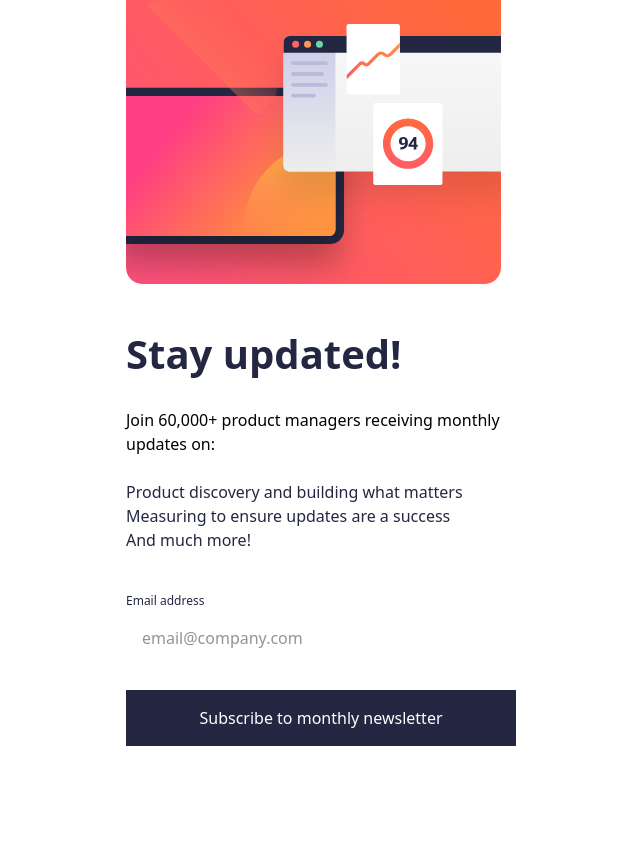
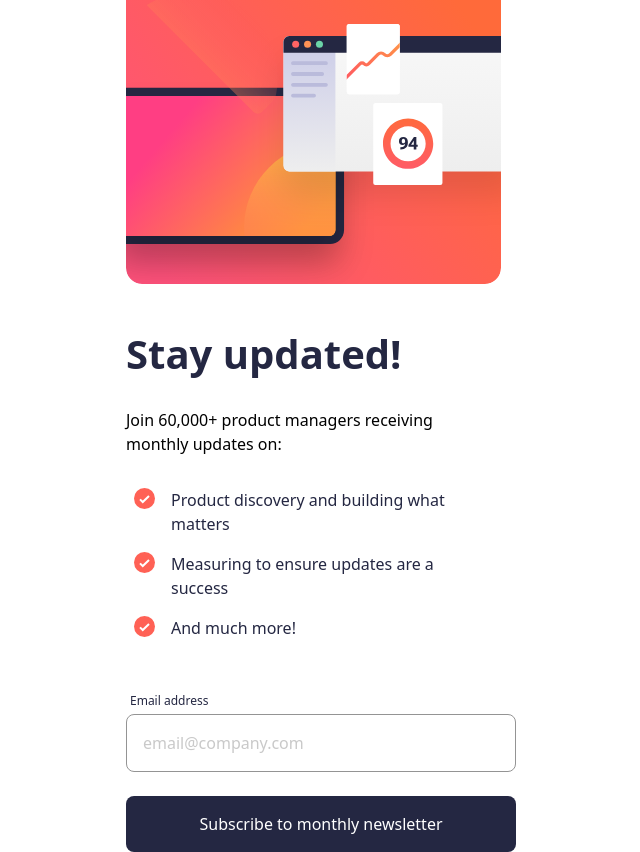
Before and after one commit to NarelaCamara/newsletter-sign-up-with-success-message, a React (Vite) app: page / in a window 1280 px wide. Shown: the whole page, without its empty margins (319-959 px from the left). Before the commit the page ends 800 px from the top, so only its background shows below. Built offline with nearby package versions, Linux system fonts and the light colour scheme.

Commit message:
feat: maketado

```diff
--- a/src/App.tsx
+++ b/src/App.tsx
@@ -1,5 +1,7 @@
 import "./App.css";
 import illustrationSignUpMobile from "./assets/illustration-sign-up-mobile.svg";
+
+import iconList from "./assets/icon-list.svg";
 
 //import illustrationSignUpTablet from "./assets/illustration-sign-up-tablet.svg";
 //import illustrationSignUDesktop from "./assets/illustration-sign-up-desktop.svg";
@@ -13,7 +15,7 @@ function App() {
             src={illustrationSignUpMobile}
             alt="illustration-sign-up-mobile"
           />
-          <div className="flex flex-col py-10">
+          <div className="flex flex-col py-10 w-[327px]">
             <h1 className="text-[Roboto] text-[40px] text-[#242742] font-semibold">
               Stay updated!
             </h1>
@@ -23,28 +25,49 @@ function App() {
             </p>
 
             <ul>
-              <li className=" list-image-icon-list text-[Roboto] text-[16px] text-[#242742] font-medium">
-                Product discovery and building what matters
+              <li className="flex flex-row items-start p-2">
+                <img
+                  src={iconList}
+                  alt="icon-list"
+                  className="pr-4 leading-[150%]"
+                />
+                <p className="text-[Roboto] text-[16px] text-[#242742] font-medium  ">
+                  Product discovery and building what matters
+                </p>
               </li>
-              <li className=" list-image-icon-list text-[Roboto] text-[16px] text-[#242742] font-medium">
-                Measuring to ensure updates are a success
+              <li className="flex flex-row items-start p-2">
+                <img
+                  src={iconList}
+                  alt="icon-list"
+                  className="pr-4 leading-[150%]"
+                />
+                <p className="text-[Roboto] text-[16px] text-[#242742] font-medium  ">
+                  Measuring to ensure updates are a success
+                </p>
               </li>
-              <li className=" list-image-icon-list text-[Roboto] text-[16px] text-[#242742] font-medium">
-                And much more!
+              <li className="flex flex-row items-start p-2">
+                <img
+                  src={iconList}
+                  alt="icon-list"
+                  className="pr-4 leading-[150%]"
+                />
+                <p className="text-[Roboto] text-[16px] text-[#242742] font-medium  ">
+                  And much more!
+                </p>
               </li>
             </ul>
           </div>
 
           <div className="flex flex-col">
-            <span className="text-[Roboto] text-[12px] text-[#242742] font-medium">
+            <span className="text-[Roboto] text-[12px] text-[#242742] font-medium p-1">
               Email address
             </span>
             <input
               type="text"
-              className="w-full p-4 text-[Roboto] text-[16px] text-[#949494]"
-              value={"email@company.com"}
+              className="w-full p-4 text-[Roboto] text-[16px] text-[#949494] rounded-lg border border-solid border-[#949494]"
+              placeholder={"email@company.com"}
             />
-            <button className="w-full bg-[#242742] p-4 mt-6">
+            <button className="w-full bg-[#242742] p-4 mt-6 rounded-lg">
               <p className="text-[Roboto] text-[16px] text-white font-medium">
                 Subscribe to monthly newsletter
               </p>
--- a/tailwind.config.js
+++ /dev/null
@@ -1,14 +0,0 @@
-import iconList from "./src/assets/icon-list.svg";
-
-import iconSuccess from "./src/assets/icon-success.svg";
-
-module.exports = {
-  theme: {
-    extend: {
-      listStyleImage: {
-        "icon-list": `url(${iconList})`,
-        "icon-success": `url(${iconSuccess})`,
-      },
-    },
-  },
-};
```
